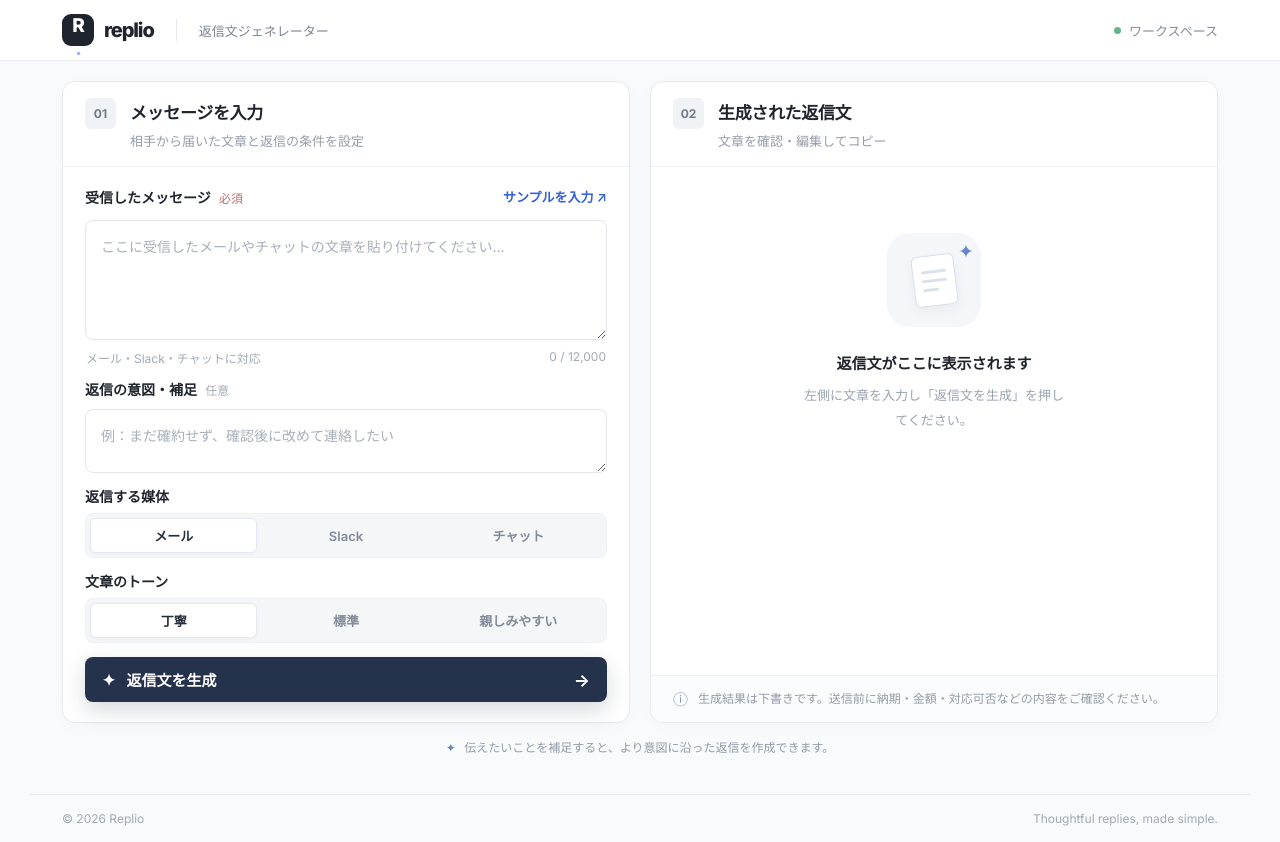
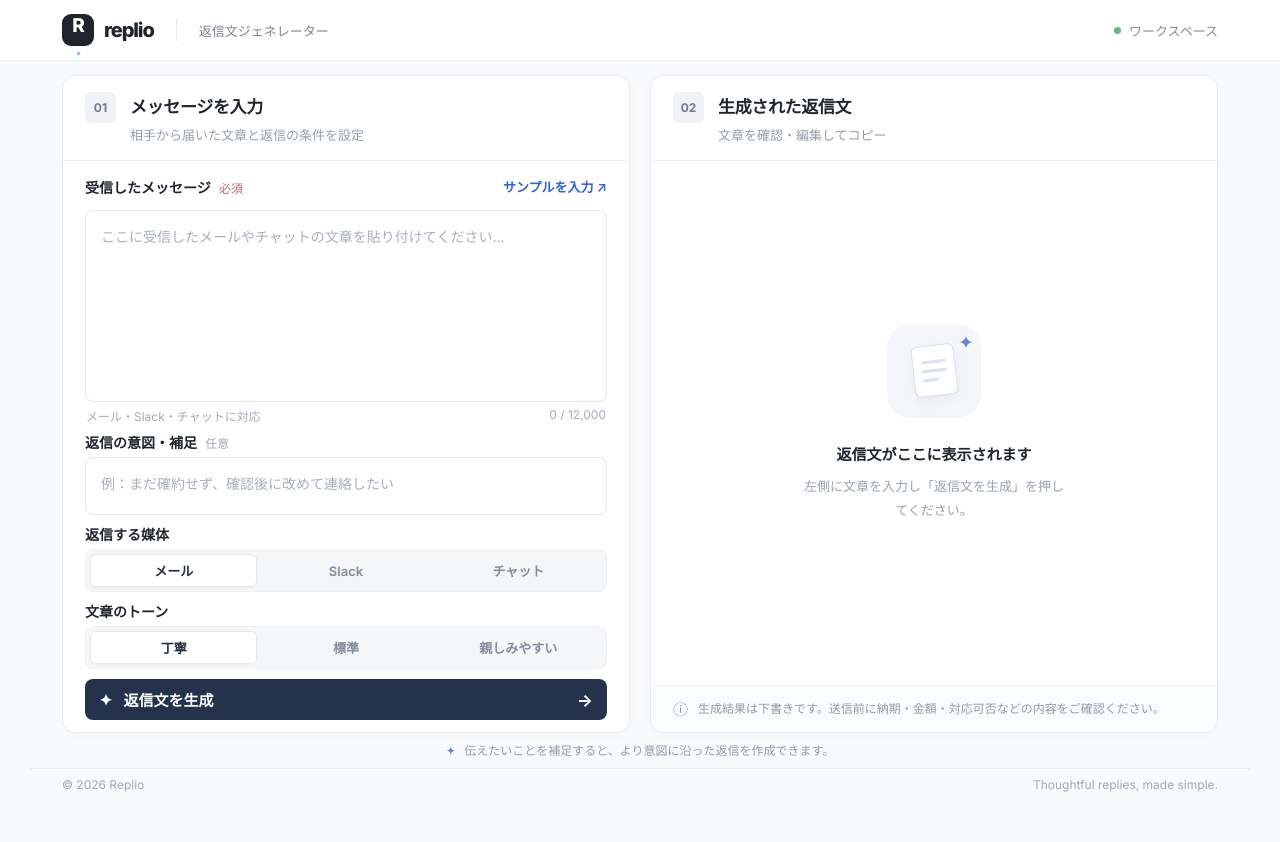
Before and after one commit to yuukioda999/replio, a Next.js app in the folder frontend/: page / in a window 1280 px wide. After the commit the page ends 800 px from the top, so only its background shows below. Built offline with nearby package versions, Linux system fonts and the light colour scheme.

Commit message:
feat(UI-002): lock desktop viewport and scroll only text areas

```diff
--- a/frontend/src/app/globals.css
+++ b/frontend/src/app/globals.css
@@ -58,3 +58,75 @@ textarea { font-size: 14px; line-height: 1.65; }
   .top-label,.segment { font-size: 12px; }
   .surface-head h2 { font-size: 16px; }
 }
+
+/* UI-002 fixed desktop workspace: scrolling stays inside text editors. */
+@media (min-width: 801px) and (min-height: 740px) {
+  html, body { height: 100%; overflow: hidden; }
+  .app-shell { height: 100dvh; min-height: 0; overflow: hidden; }
+  .topbar { flex: 0 0 auto; }
+  .main {
+    flex: 1 1 auto;
+    min-height: 0;
+    display: flex;
+    flex-direction: column;
+    padding-top: 14px;
+    padding-bottom: 10px;
+    overflow: hidden;
+  }
+  .editor-grid {
+    flex: 1 1 auto;
+    min-height: 0;
+    align-items: stretch;
+  }
+  .surface { min-height: 0; }
+  .input-panel {
+    display: flex;
+    flex-direction: column;
+    overflow: hidden;
+  }
+  .input-panel .surface-head, .output-panel .surface-head { flex: 0 0 auto; }
+  .form-content {
+    flex: 1 1 auto;
+    min-height: 0;
+    display: flex;
+    flex-direction: column;
+    overflow: hidden;
+    padding-top: 12px;
+    padding-bottom: 12px;
+  }
+  .message-field {
+    flex: 1 1 auto;
+    min-height: 76px;
+    height: auto;
+    resize: none;
+    overflow-y: auto;
+  }
+  .field-foot { flex: 0 0 auto; margin-top: 5px; margin-bottom: 8px; }
+  .field-group { flex: 0 0 auto; }
+  .field-group label { margin-bottom: 5px; }
+  .field-group textarea {
+    height: 58px;
+    min-height: 58px;
+    resize: none;
+    overflow-y: auto;
+  }
+  .control-group { flex: 0 0 auto; margin-top: 9px; }
+  .control-label { margin-bottom: 5px; }
+  .segment { padding: 6px 5px; }
+  .generate-button {
+    flex: 0 0 auto;
+    position: static;
+    margin-top: 10px;
+    padding: 10px 14px;
+    box-shadow: none;
+  }
+  .error-box { flex: 0 0 auto; margin-top: 6px; padding: 7px 10px; }
+  .output-panel { overflow: hidden; }
+  .output-body { min-height: 0; overflow: hidden; }
+  .empty-state { min-height: 0; flex: 1 1 auto; }
+  .reply-field { min-height: 0; height: 100%; resize: none; overflow-y: auto; }
+  .output-note { flex: 0 0 auto; }
+  .bottom-hint { flex: 0 0 auto; margin: 8px auto 0; }
+  .footer { flex: 0 0 auto; padding-top: 8px; padding-bottom: 8px; }
+}
+/* Small/short viewports retain document scrolling so controls cannot be clipped. */
```
